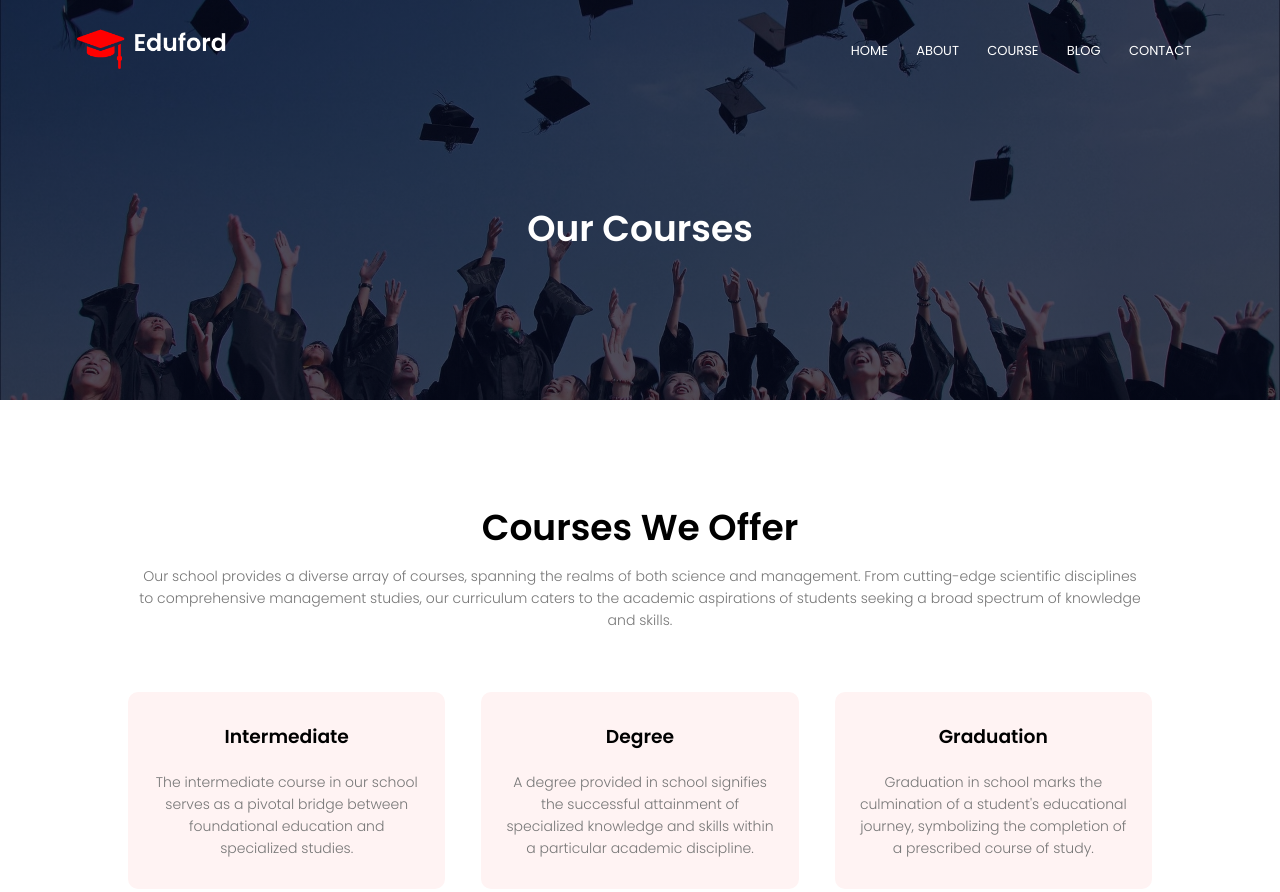
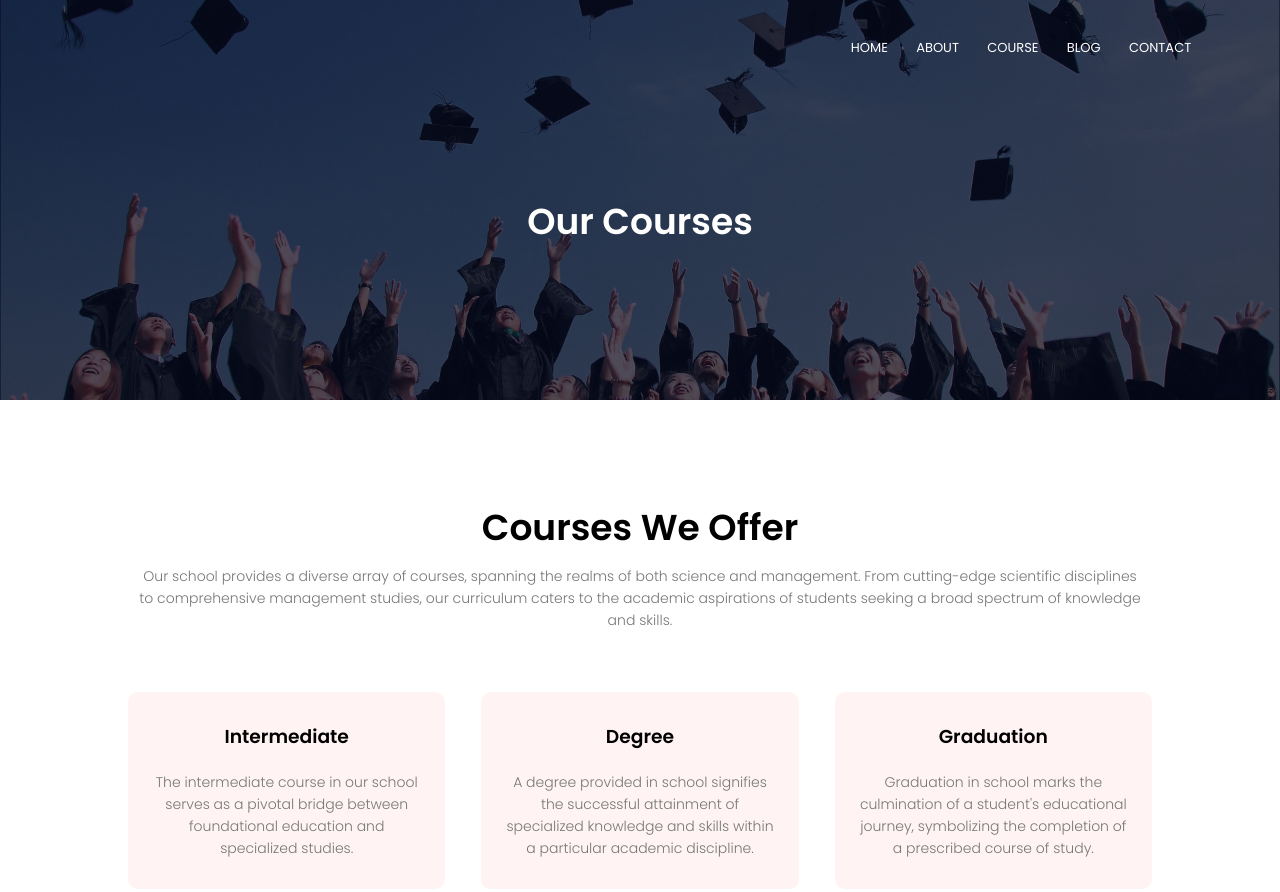
Before and after one commit to aaisha7ac/WisdomAcademy, a plain HTML site: page course.html in a window 1280 px wide. Shown: the top 892 px of the page. Drawn offline with Linux system fonts and the light colour scheme.

Commit message:
course page

```diff
--- a/course.html
+++ b/course.html
@@ -12,10 +12,8 @@
     <body>
         <section class = "sub-header">
             <nav>
-                <a href = "index.html"><img src="images/logo.png"></a>
                 <div class = "nav-links" id = "navLinks">
                     <i class="fa fa-times" aria-hidden="true" onclick = "hideMenu()"></i>
-
                     <ul>
                         <li><a href = "index.html">HOME</a></li>
                         <li><a href = "about.html">ABOUT</a></li>
```
